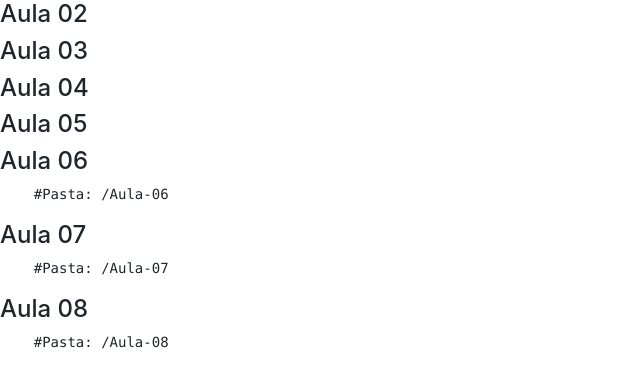
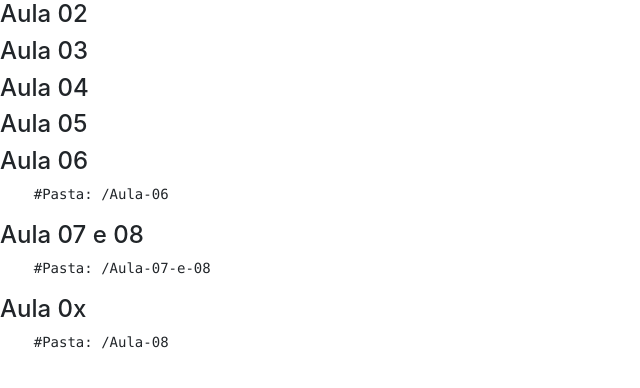
Before and after one commit to paulohbsouza/php_poo, a PHP site: page / in a window 1280 px wide. Shown: the top 388 px of the page, without its empty margins (0-640 px from the left). Run offline with PHP 8.4, Linux system fonts and the light colour scheme.

Commit message:
Update index.php

```diff
--- a/index.php
+++ b/index.php
@@ -87,14 +87,14 @@
     ?>
     </pre>
 
-    <h4>Aula 07</h4>
+    <h4>Aula 07 e 08</h4>
     <pre>
     <?php
-        echo "#Pasta: /Aula-07";
+        echo "#Pasta: /Aula-07-e-08";
     ?>
     </pre>
 
-    <h4>Aula 08</h4>
+    <h4>Aula 0x</h4>
     <pre>
     <?php
         echo "#Pasta: /Aula-08";
```
